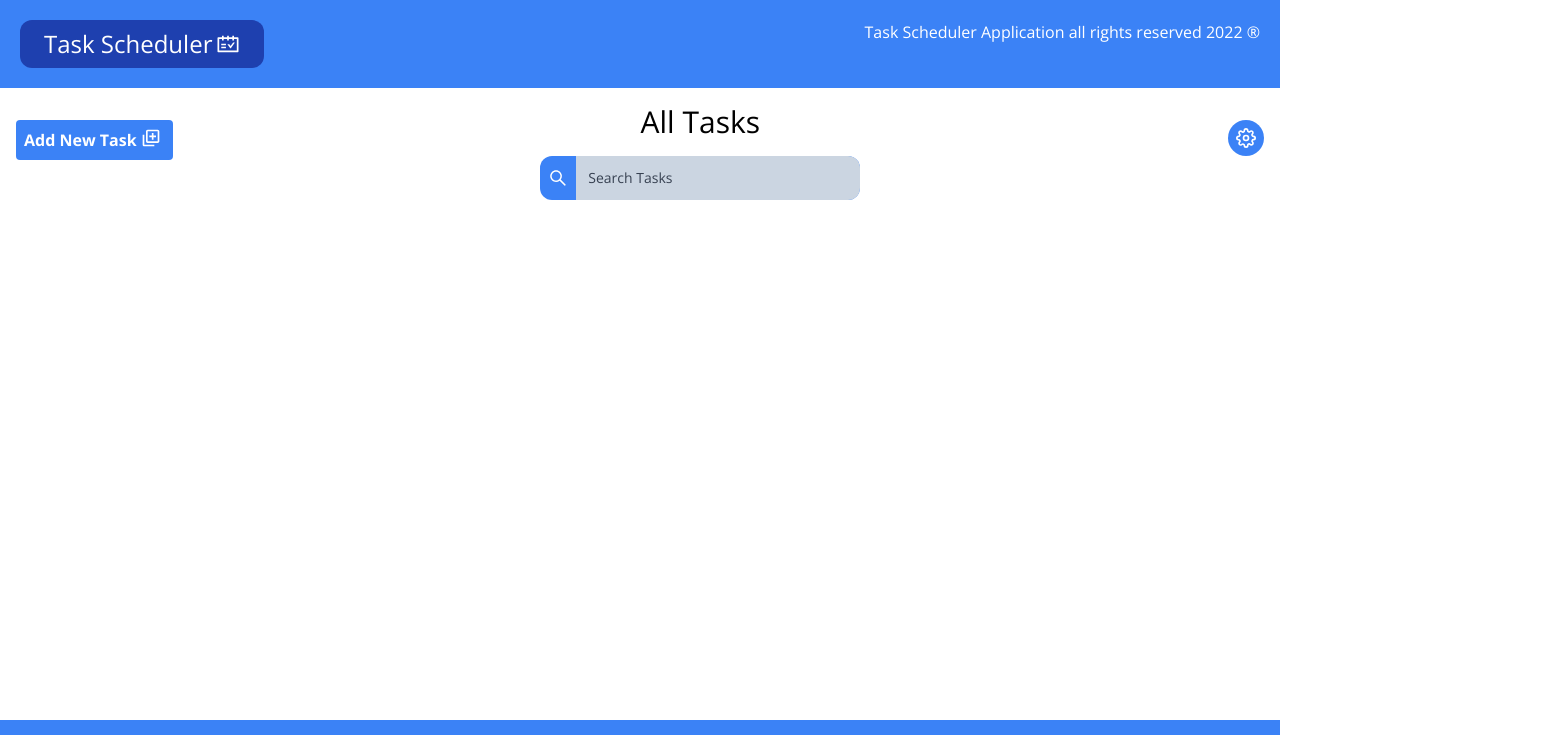
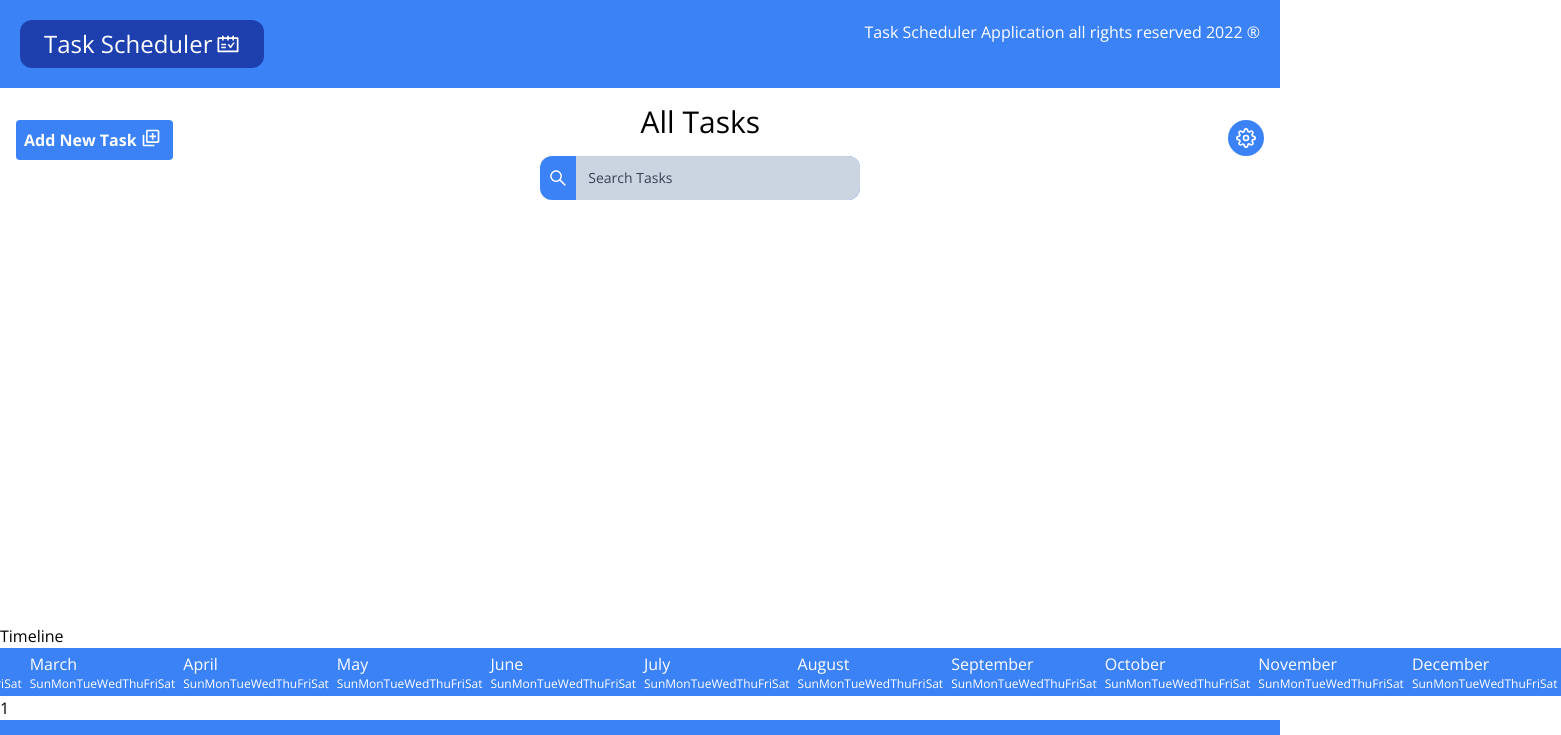
Before and after one commit to JamesTTTT/TaskScheduler, a React (Create React App) app: page / in a window 1280 px wide. Shown: the top 735 px of the page, 1561 px wide, since content can reach past the window. Built offline with nearby package versions, Linux system fonts and the light colour scheme.

Commit message:
Started building what will be the timeline (:

```diff
--- a/package.json
+++ b/package.json
@@ -6,6 +6,7 @@
     "@testing-library/jest-dom": "^5.16.5",
     "@testing-library/react": "^13.3.0",
     "@testing-library/user-event": "^13.5.0",
+    "moment": "^2.29.4",
     "react": "^18.2.0",
     "react-dom": "^18.2.0",
     "react-icons": "^4.3.1",
--- a/src/App.js
+++ b/src/App.js
@@ -2,7 +2,7 @@ import './App.css';
 import taskManage from './manage/taskmanager'
 import { useState, useEffect } from 'react';
 
-import { AddTask, Header, Footer, TaskList, Settings } from './components';
+import { AddTask, Header, Footer, TaskList, Settings, Timeline } from './components';
 
 function App() {
 
@@ -28,6 +28,7 @@ function App() {
           <TaskList loadedTasks={loadedTasks} updateTask={updateTask}/>
           <Settings/>
       </div>
+      <div><Timeline/></div>
       <div>
         <Footer/>
 
--- a/src/components/TaskList.jsx
+++ b/src/components/TaskList.jsx
@@ -66,7 +66,7 @@ const TaskList = ({loadedTasks, updateTask, searchPhrase}) => {
         updateTask(updatedTaskList)
     }
 
-    const Tasks = () => {
+    const tasks = () => {
         if (loadedTasks) {
             return loadedTasks
             .filter(item => {
@@ -82,7 +82,7 @@ const TaskList = ({loadedTasks, updateTask, searchPhrase}) => {
                     className=" transition-colors rounded-xl pb-4 bg-white mx-4 w-72
                     hover:bg-slate-200 flex flex-col justify-between my-3 shadow-xl"
                     >
-                        <div className='bg-blue-500 rounded-t-xl p-2 text-white'>
+                        <div className='bg-blue-700 rounded-t-xl p-2 text-white'>
                             <p className='text-xl'>{item.title}</p>
                         </div>
                         <div className='px-4 pt-1'>
@@ -133,7 +133,7 @@ const TaskList = ({loadedTasks, updateTask, searchPhrase}) => {
             </div>
         ) :
         <div className='flex flex-row justify-center flex-wrap'>
-            {Tasks()}
+            {tasks()}
         </div>
         }
     </>
--- /dev/null
+++ b/src/components/Timeline.jsx
@@ -0,0 +1,76 @@
+import React from 'react'
+import moment from 'moment'
+import { useState } from 'react'
+
+
+const Timeline = (loadedTasks) => {
+
+    const [dateObj, setDateObj] = useState({
+      dateObject: moment()
+    })
+
+    // const timelineHeader = () => {
+
+    // }
+
+    // const taskRows = () => {
+
+    // }
+
+    const firstDayOfMonth = () => {
+
+      let dateObject = dateObj;
+      let firstDay = moment(dateObject)
+                   .startOf("month")
+                   .format("d");
+     return firstDay;
+    };
+
+    const week = () => {
+       let weekdayshort = moment.weekdaysShort();
+        let weekdayshortname = weekdayshort.map(day => {
+            return (
+              <div key={day}>
+              <div className=' bg-blue-500 text-xs'>
+                <p>
+                  {day}
+                </p>
+              </div>
+            </div>
+            );
+         });
+        return weekdayshortname
+    }
+
+    const month = () => {
+      let months = moment.months();
+      let monthNames = months.map(day => {
+        return (
+          <div key={day}>
+            <div className='p-1 bg-blue-500'>
+              <p>
+                {day}
+                <div className='flex'>
+                  {week()}
+                </div>
+              </p>
+            </div>
+          </div>
+        );
+      });
+      return monthNames
+    }
+
+    return (
+      <div>
+        <p>Timeline</p>
+      <div className='flex text-white justify-center w-screen'>
+        {month()}
+      </div>
+
+      {firstDayOfMonth()}
+      </div>
+    )
+}
+
+export default Timeline
--- a/src/components/index.jsx
+++ b/src/components/index.jsx
@@ -3,4 +3,5 @@ export { default as Footer } from './Footer';
 export { default as AddTask } from './AddTask';
 export { default as TaskList } from './TaskList';
 export { default as Search } from './Search';
-export { default as Settings } from './Settings'
+export { default as Settings } from './Settings';
+export { default as Timeline } from './Timeline'
```
Also changed, not shown: 1 other file (tests, documents, lock files or other folders).
